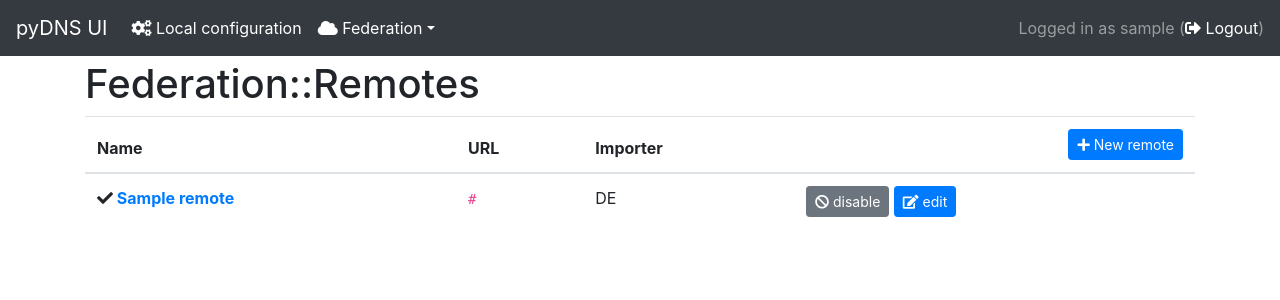
After one commit to nafur/pydnsui, a Django app: page /federation/remote in a window 1280 px wide. The commit adds this page. Shown: the top 300 px of the page. Run offline with Django 3.2, Linux system fonts and the light colour scheme; a user stored in the database is signed in; tables that the repository leaves empty hold one stand-in row (values such as "Sample post"); some libraries are stand-ins or nearby versions.

Commit message:
Adding remotes to prepare automatic imports, working on templates.

```diff
--- a/federation/models.py
+++ b/federation/models.py
@@ -2,6 +2,33 @@ from django.conf import settings
 from django.contrib.auth.models import User
 from django.db import models
 from django.urls import reverse
+
+class Remote(models.Model):
+	name = models.CharField(
+		max_length = 255,
+		unique = True,
+		help_text = "Unique identifier for this server. Maybe the FQDN?",
+	)
+	enabled = models.BooleanField(
+		default = True,
+		verbose_name = "Remote is enabled",
+	)
+	url = models.URLField(
+		help_text = "URL where to pull the information.",
+	)
+	importer = models.CharField(
+		max_length = 2,
+		choices = [('DE', 'Default')],
+		default = 'DE',
+		verbose_name = 'Importer',
+	)
+
+	def __str__(self):
+		return self.name
+	def get_absolute_url(self):
+		return reverse('fed:remote-edit', kwargs = {
+			'pk': self.pk,
+		})
 
 class Server(models.Model):
 	name = models.CharField(
@@ -53,6 +80,13 @@ class Zone(models.Model):
 		default = True,
 		verbose_name = "Zone is enabled",
 	)
+	remote = models.ForeignKey(Remote,
+		on_delete = models.CASCADE,
+		blank = True,
+		null = True,
+		verbose_name = "Remote configuration server",
+		related_name = 'zones',
+	)
 	master = models.ForeignKey(Server,
 		on_delete = models.CASCADE,
 		verbose_name = "Master server",
--- /dev/null
+++ b/federation/templates/federation/remote_list.html
@@ -0,0 +1,35 @@
+{% extends "base.html" %}
+
+{% load fontawesome_5 %}
+{% load helpers %}
+
+{% block content %}
+<h1>Federation::Remotes</h1>
+
+<table class="table">
+	<thead>
+		<tr>
+			<th>Name</th>
+			<th>URL</th>
+			<th>Importer</th>
+			<th><a class="btn btn-sm btn-primary float-right" href="{% url 'fed:remote-create' %}">{% fa5_icon 'plus' %} New remote</a></th>
+		</tr>
+	</thead>
+{% for remote in object_list %}
+	<tr{% if not remote.enabled %} class="table-secondary"{% endif %}>
+		<th>{% enabled_icon remote %} <a href="{{ remote.get_absolute_url }}">{{ remote.name }}</a></th>
+		<td><code>{{ remote.url }}</code></td>
+		<td>{{ remote.importer }}</td>
+		<td>
+			{% if remote.enabled %}
+				<a class="btn btn-sm btn-secondary" href="{% url 'fed:remote-disable' remote.pk %}">{% fa5_icon 'ban' %} disable</a>
+			{% else %}
+				<a class="btn btn-sm btn-primary" href="{% url 'fed:remote-enable' remote.pk %}">{% fa5_icon 'check' %} enable</a>
+			{% endif %}
+			<a class="btn btn-sm btn-primary" href="{% url 'fed:remote-edit' remote.pk %}">{% fa5_icon 'edit' %} edit</a>
+		</td>
+	</tr>
+{% endfor %}
+</table>
+
+{% endblock %}
--- a/federation/urls.py
+++ b/federation/urls.py
@@ -7,6 +7,55 @@ from . import models, views
 
 app_name = 'fed'
 urlpatterns = [
+	path('remote',
+		login_required(
+			ListView.as_view(model = models.Remote)
+		),
+		name = 'remote-list',
+	),
+	path('remote/create',
+		login_required(
+			CrispyCreateView.as_view(
+				model = models.Remote,
+				fields = [
+					'name', 'enabled', 'url', 'importer'
+				],
+				form_submit_text = 'Submit',
+			)
+		),
+		name = 'remote-create',
+	),
+	path('remote/<int:pk>/edit',
+		login_required(
+			CrispyUpdateView.as_view(
+				model = models.Remote,
+				fields = [
+					'name', 'enabled', 'url', 'importer'
+				],
+				form_submit_text = 'Submit',
+				success_url = reverse_lazy('fed:remote-list'),
+			)
+		),
+		name = 'remote-edit',
+	),
+	path('remote/<int:pk>/disable',
+		login_required(
+			DisableView.as_view(
+				model = models.Remote,
+				redirect_url = reverse_lazy('fed:remote-list')
+			)
+		),
+		name = 'remote-disable',
+	),
+	path('remote/<int:pk>/enable',
+		login_required(
+			EnableView.as_view(
+				model = models.Remote,
+				redirect_url = reverse_lazy('fed:remote-list')
+			)
+		),
+		name = 'remote-enable',
+	),
 	path('server',
 		login_required(
 			ListView.as_view(model = models.Server)
--- /dev/null
+++ b/pydnsui/templatetags/helpers.py
@@ -0,0 +1,12 @@
+import datetime
+from django import template
+
+register = template.Library()
+
+@register.simple_tag
+def enabled_icon(obj):
+	if obj.enabled:
+		t = "{% fa5_icon 'check' title='enabled' %}"
+	else:
+		t = "{% fa5_icon 'ban' title='disabled' %}"
+	return template.Template("{% load fontawesome_5 %}" + format(t)).render(template.Context())
--- a/templates/base.html
+++ b/templates/base.html
@@ -18,8 +18,15 @@
 					<ul class="navbar-nav">
 					{% if user.is_authenticated %}
 						<li class="nav-item"><a class="nav-link active" href="{% url 'zone-list' %}">{% fa5_icon 'cogs' %} Local configuration</a></li>
-						<li class="nav-item"><a class="nav-link active" href="{% url 'fed:server-list' %}">{% fa5_icon 'server' %} Federation server</a></li>
-						<li class="nav-item"><a class="nav-link active" href="{% url 'fed:zone-list' %}">Federation zones</a></li>
+						<li></li>
+						<li class="nav-item dropdown">
+							<a class="nav-link active dropdown-toggle" id="dropdown-federation" data-toggle="dropdown" href="#" role="button" aria-haspopup="true" aria-expanded="false">{% fa5_icon 'cloud' %} Federation</a>
+							<div class="dropdown-menu" aria-labelledby="dropdown-federation">
+								<a class="dropdown-item" href="{% url 'fed:remote-list' %}">Remotes</a>
+								<a class="dropdown-item" href="{% url 'fed:server-list' %}">Server</a>
+								<a class="dropdown-item" href="{% url 'fed:zone-list' %}">Zones</a>
+							</div>
+						</li>
 					{% endif %}
 					</ul>
 					<ul class="navbar-nav ml-auto">
```
Also changed, not shown: config/templates/config/zone_list.html (+3 -4 lines), federation/templates/federation/remote_form.html (added, +14 -0 lines), federation/templates/federation/server_list.html (+3 -7 lines), federation/templates/federation/zone_list.html (+3 -4 lines), pydnsui/settings.py (+52 -49 lines), federation/migrations/0005_auto_20200329_1417.py (added), federation/migrations/0006_remote_enabled.py (added), pydnsui/templatetags/__init__.py (added).
